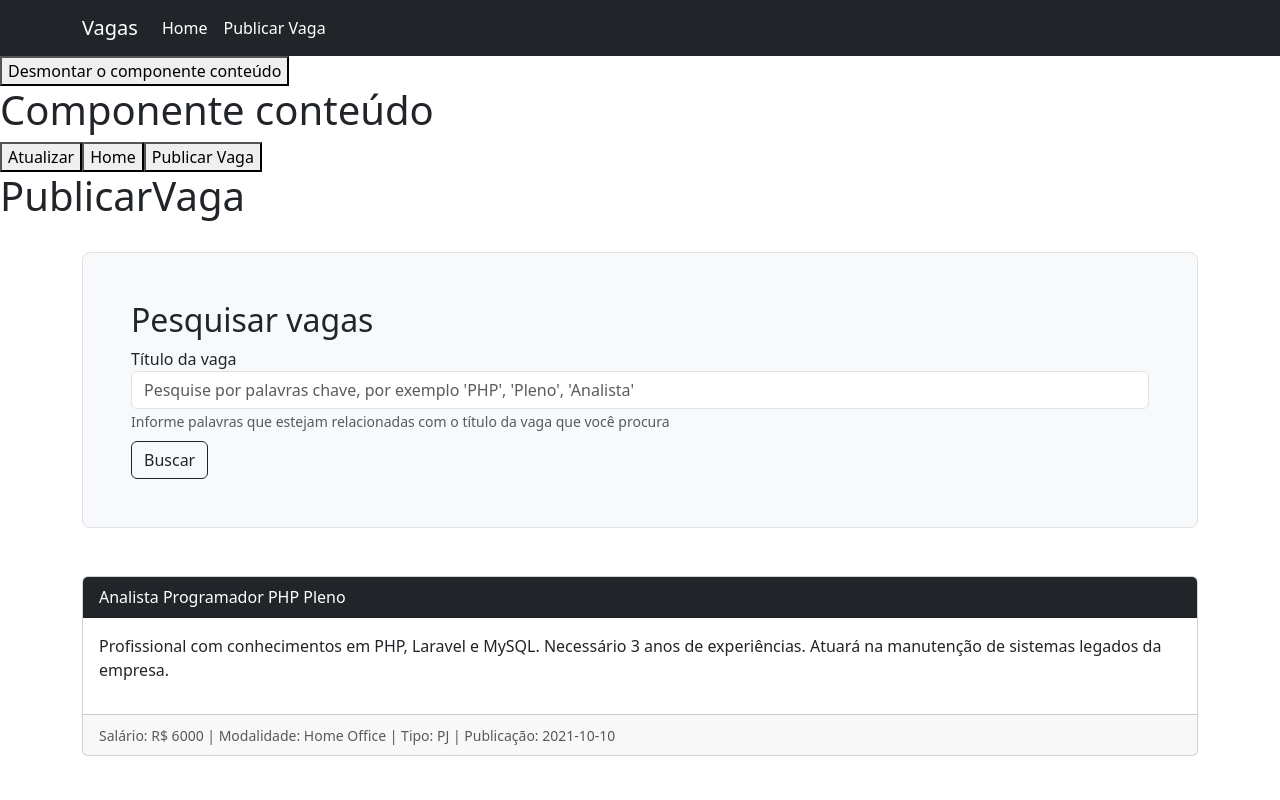
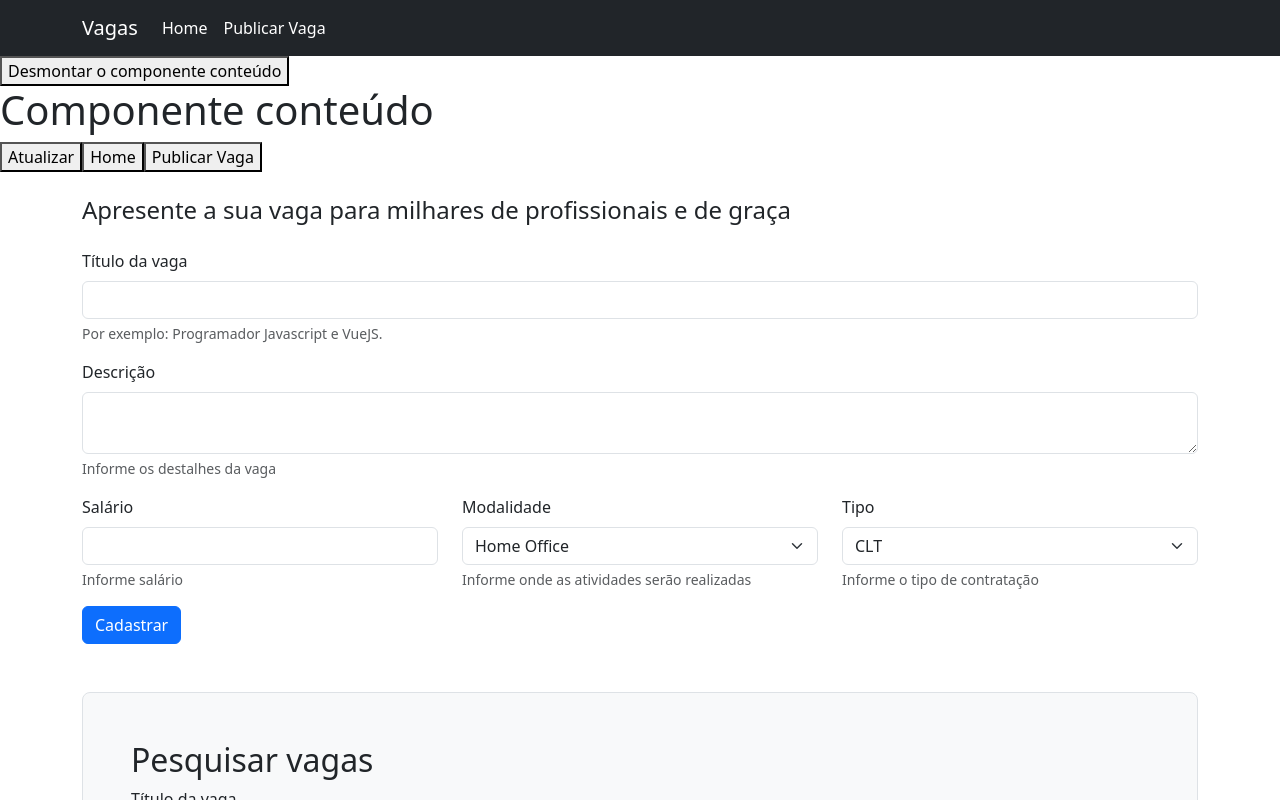
Before and after one commit to murilonicemento/vagas, a Vue app: page / in a window 1280 px wide. Both pictures are taken after a click on the button "Publicar Vaga". Shown: the top 800 px of the page. Built offline with nearby package versions, Linux system fonts and the light colour scheme.

Commit message:
feat: implements PublicarVaga component

```diff
--- a/src/components/views/PublicarVaga.vue
+++ b/src/components/views/PublicarVaga.vue
@@ -1,6 +1,54 @@
 <template>
-  <div>
-    <h1>PublicarVaga</h1>
+  <div class="container py-4">
+    <div class="row">
+      <div class="col">
+        <h4>Apresente a sua vaga para milhares de profissionais e de graça</h4>
+      </div>
+    </div>
+    <div class="row mt-3">
+      <div class="col">
+        <label for="" class="form-label">Título da vaga</label>
+        <input type="text" class="form-control" />
+        <div class="form-text">
+          Por exemplo: Programador Javascript e VueJS.
+        </div>
+      </div>
+    </div>
+    <div class="row mt-3">
+      <div class="col">
+        <label for="" class="form-label">Descrição</label>
+        <textarea class="form-control"></textarea>
+        <div class="form-text">Informe os destalhes da vaga</div>
+      </div>
+    </div>
+    <div class="row mt-3">
+      <div class="col">
+        <label for="" class="form-label">Salário</label>
+        <input type="number" class="form-control" />
+        <div class="form-text">Informe salário</div>
+      </div>
+      <div class="col">
+        <label for="" class="form-label">Modalidade</label>
+        <select class="form-select">
+          <option value="1">Home Office</option>
+          <option value="2">Presencial</option>
+        </select>
+        <div class="form-text">Informe onde as atividades serão realizadas</div>
+      </div>
+      <div class="col">
+        <label for="" class="form-label">Tipo</label>
+        <select class="form-select">
+          <option value="1">CLT</option>
+          <option value="2">PJ</option>
+        </select>
+        <div class="form-text">Informe o tipo de contratação</div>
+      </div>
+    </div>
+    <div class="row mt-3">
+      <div class="col">
+        <button type="submit" class="btn btn-primary">Cadastrar</button>
+      </div>
+    </div>
   </div>
 </template>
 
```
